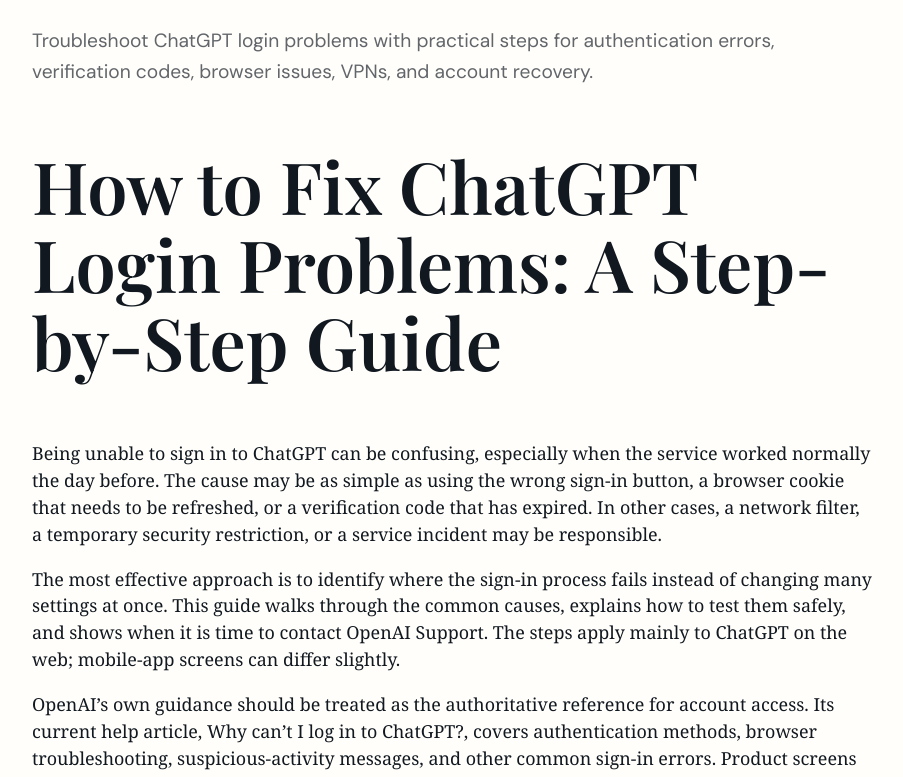
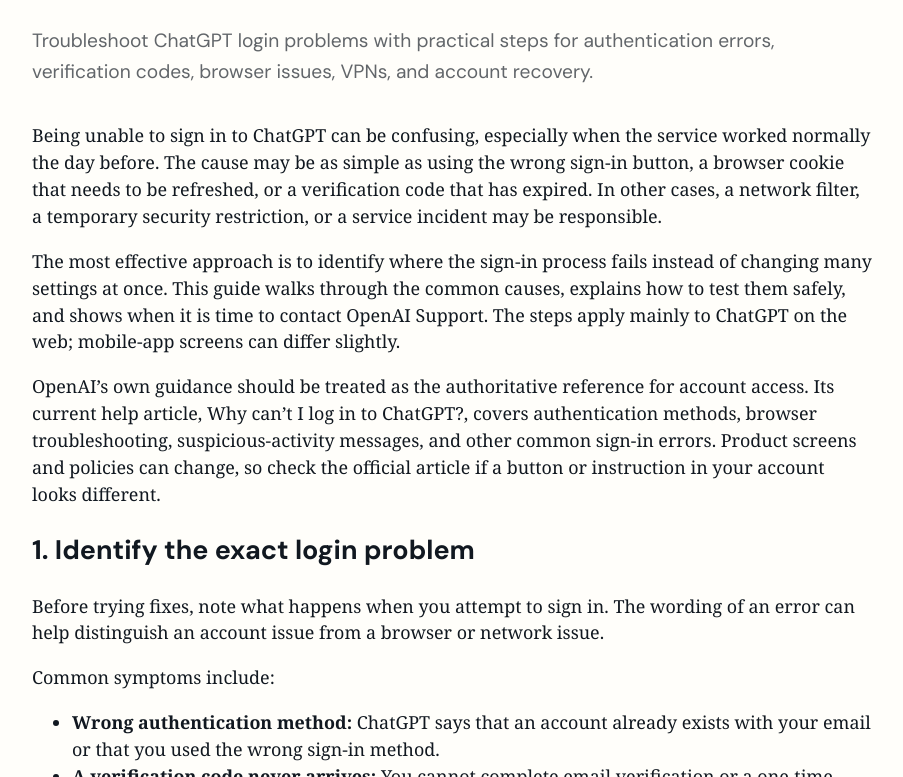
Before and after one commit to todaysnewsai/ChatGPTScope, a Jekyll site: the page built from _posts/2026-10-09-how-to-fix-chatgpt-login-problems.md, in a window 1280 px wide and 900 px high, scrolled down 1127 px, cut to the strip 123-900 px from the top of the window. Shown: the whole strip, without its empty margins (188-1091 px from the left). Built offline with Jekyll 4.4.1, drawn with Linux system fonts in a browser that asks for light colours.

Commit message:
Remove duplicate article H1

```diff
--- a/_posts/2026-10-09-how-to-fix-chatgpt-login-problems.md
+++ b/_posts/2026-10-09-how-to-fix-chatgpt-login-problems.md
@@ -13,8 +13,6 @@
 image: "https://images.unsplash.com/photo-1516321318423-f06f85e504b3?auto=format&fit=crop&w=1400&q=85"
 author: "ChatGPTScope Editorial Team"
 ---
-
-# How to Fix ChatGPT Login Problems: A Step-by-Step Guide
 
 Being unable to sign in to ChatGPT can be confusing, especially when the service worked normally the day before. The cause may be as simple as using the wrong sign-in button, a browser cookie that needs to be refreshed, or a verification code that has expired. In other cases, a network filter, a temporary security restriction, or a service incident may be responsible.
 
```
